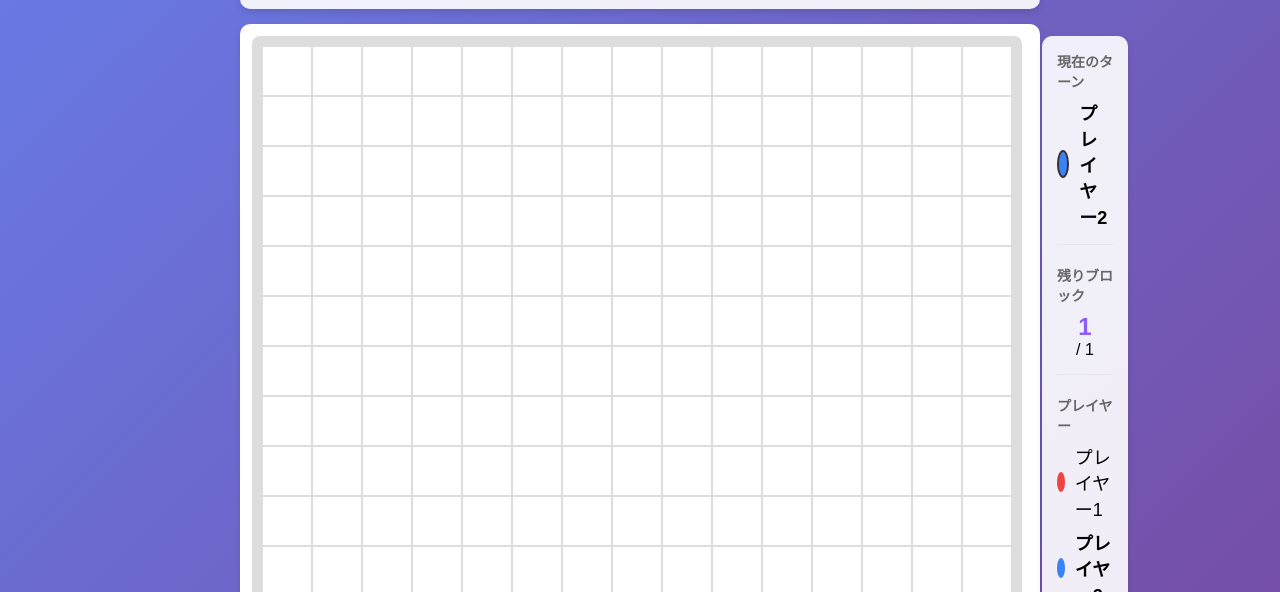
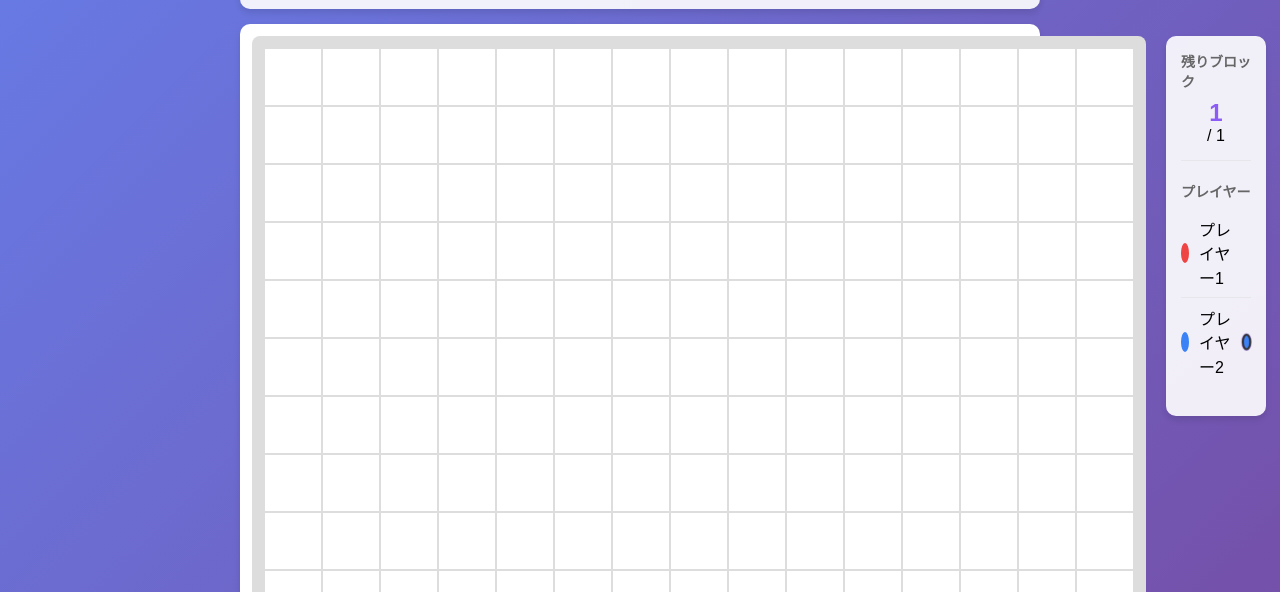
Before and after one commit to gloooot/block, a plain HTML site: page index.html in a window 1280 px wide. Both pictures are taken after a click on the button "👥 2人対戦". Shown: the part 208-800 px from the top of the page. Drawn offline with Linux system fonts and the light colour scheme.

Commit message:
Update index.html

```diff
--- a/index.html
+++ b/index.html
@@ -74,9 +74,7 @@
             background: linear-gradient(135deg, #f59e0b 0%, #d97706 100%);
         }
 
-        .game-screen {
-            display: none;
-        }
+
 
         .game-header {
             display: flex;
@@ -138,27 +136,51 @@
             color: #666;
         }
 
-        .grid-container {
+       　        .grid-container {
             text-align: center;
-            padding: 20px;
+            padding: 15px;
             overflow-x: auto;
-        }
-
-       .grid {
+            overflow-y: hidden;
+            background: white;
+            border-radius: 10px;
+            box-shadow: 0 4px 6px rgba(0,0,0,0.1);
+            margin-bottom: 0;
+
+            /* スクロール対応 */
+            -webkit-overflow-scrolling: touch;
+            scrollbar-width: thin;
+            scrollbar-color: #8b5cf6 #f1f1f1;
+        }
+
+        .grid-container::-webkit-scrollbar {
+            height: 8px;
+        }
+
+        .grid-container::-webkit-scrollbar-track {
+            background: #f1f1f1;
+            border-radius: 4px;
+        }
+
+        .grid-container::-webkit-scrollbar-thumb {
+            background: #8b5cf6;
+            border-radius: 4px;
+        }
+      .grid {
             display: inline-grid;
-            grid-template-columns: repeat(15, 48px); /* 32px → 48px に拡大 */
+            grid-template-columns: repeat(15, 56px); /* 48px → 56px に拡大 */
             gap: 2px;
             background: #ddd;
-            padding: 8px; /* 10px → 8px に削減 */
+            padding: 10px;
             border-radius: 8px;
             min-width: max-content;
-            border: 3px solid transparent; /* ネオン演出用 */
+            border: 3px solid transparent;
             transition: border-color 0.5s ease, box-shadow 0.5s ease;
+            margin: 0 auto;
         }
 
         .cell {
-            width: 48px; /* 32px → 48px に拡大 */
-            height: 48px; /* 32px → 48px に拡大 */
+            width: 56px; /* 48px → 56px に拡大 */
+            height: 56px;
             background: white;
             border: 3px solid transparent;
             box-sizing: border-box;
@@ -166,9 +188,10 @@
             display: flex;
             align-items: center;
             justify-content: center;
-            font-size: 24px; /* 18px → 24px に拡大 */
+            font-size: 28px; /* 24px → 28px に拡大 */
             transition: all 0.3s;
         }
+
 
         .cell:hover {
             background: #f0f0f0;
@@ -188,7 +211,7 @@
 
         .cell.red::before {
             content: '●';
-            font-size: 16px;
+            font-size: 20px;
             font-weight: bold;
         }
 
@@ -200,7 +223,7 @@
 
         .cell.blue::before {
             content: '●';
-            font-size: 16px;
+            font-size: 20px;
             font-weight: bold;
         }
 
@@ -317,20 +340,6 @@
             margin-bottom: 8px;
         }
 
-        .current-player-display {
-            display: flex;
-            align-items: center;
-            gap: 10px;
-            font-size: 18px;
-            font-weight: bold;
-        }
-
-        .player-color-large {
-            width: 24px;
-            height: 24px;
-            border-radius: 50%;
-            border: 2px solid #333;
-        }
 
         .blocks-info {
             font-size: 16px;
@@ -603,6 +612,52 @@
         @keyframes spin {
             0% { transform: rotate(0deg); }
             100% { transform: rotate(360deg); }
+        }
+
+
+        /* 新しいプレイヤーインジケーター */
+        .current-player-indicator {
+            width: 12px;
+            height: 12px;
+            border-radius: 50%;
+            margin-left: 8px;
+            border: 2px solid #333;
+            opacity: 0;
+            transition: opacity 0.3s ease;
+        }
+
+        .current-player-indicator.active {
+            opacity: 1;
+            animation: currentPlayerPulse 1.5s ease-in-out infinite;
+        }
+
+        @keyframes currentPlayerPulse {
+            0%, 100% {
+                transform: scale(1);
+                box-shadow: 0 0 0 0 rgba(139, 92, 246, 0.7);
+            }
+            50% {
+                transform: scale(1.2);
+                box-shadow: 0 0 0 4px rgba(139, 92, 246, 0);
+            }
+        }
+
+        .player-row {
+            display: flex;
+            align-items: center;
+            justify-content: space-between;
+            padding: 8px 0;
+            border-bottom: 1px solid #e5e7eb;
+        }
+
+        .player-row:last-child {
+            border-bottom: none;
+        }
+
+        .player-info {
+            display: flex;
+            align-items: center;
+            gap: 10px;
         }
 
         /* フィールド枠ネオン演出 */
@@ -788,14 +843,6 @@
                         <!-- サイドバー -->
                         <div class="game-sidebar">
                             <div class="sidebar-section">
-                                <div class="sidebar-title">現在のターン</div>
-                                <div class="current-player-display">
-                                    <div class="player-color-large red" id="currentPlayerColor"></div>
-                                    <span id="currentPlayer">プレイヤー1</span>
-                                </div>
-                            </div>
-
-                            <div class="sidebar-section">
                                 <div class="sidebar-title">残りブロック</div>
                                 <div class="blocks-info">
                                     <div class="blocks-remaining" id="remainingBlocks">1</div>
@@ -805,13 +852,21 @@
 
                             <div class="sidebar-section">
                                 <div class="sidebar-title">プレイヤー</div>
-                                <div class="player" id="player1">
-                                    <div class="player-color red"></div>
-                                    <span>プレイヤー1</span>
+
+                                <div class="player-row">
+                                    <div class="player-info">
+                                        <div class="player-color red"></div>
+                                        <span id="player1Name">プレイヤー1</span>
+                                    </div>
+                                    <div class="current-player-indicator red" id="player1Indicator"></div>
                                 </div>
-                                <div class="player" id="player2" style="margin-top: 8px;">
-                                    <div class="player-color blue"></div>
-                                    <span>プレイヤー2</span>
+
+                                <div class="player-row">
+                                    <div class="player-info">
+                                        <div class="player-color blue"></div>
+                                        <span id="player2Name">プレイヤー2</span>
+                                    </div>
+                                    <div class="current-player-indicator blue" id="player2Indicator"></div>
                                 </div>
                             </div>
                         </div>
@@ -1706,9 +1761,14 @@
 
         // グリッド作成
         function createGrid() {
+
+
             var gridElement = document.getElementById('gameGrid');
-            gridElement.innerHTML = '';
-
+                if (!gridElement) {
+                    console.error('gameGrid要素が見つかりません');
+                    return;
+                }
+                gridElement.innerHTML = '';
             updateGridTemplate();
 
             for (var row = 0; row < GRID_HEIGHT; row++) {
@@ -1734,35 +1794,36 @@
 
         // 画面表示更新
         function updateDisplay() {
-            document.getElementById('player1').classList.toggle('active', game.currentPlayer === 1);
-            document.getElementById('player2').classList.toggle('active', game.currentPlayer === 2);
-
+           // document.getElementById('player1').classList.toggle('active', game.currentPlayer === 1);
+           // document.getElementById('player2').classList.toggle('active', game.currentPlayer === 2);
+
+
+
+            // プレイヤー表示名更新
             if (game.isAI) {
-                var aiElement = game.aiPlayer === 1 ?
-                    document.getElementById('player1') :
-                    document.getElementById('player2');
-                aiElement.classList.add('ai');
-                aiElement.querySelector('span').textContent = `AI (Lv${aiLevel})`;
-
-                var humanElement = game.aiPlayer === 1 ?
-                    document.getElementById('player2') :
-                    document.getElementById('player1');
-                humanElement.classList.remove('ai');
-                humanElement.querySelector('span').textContent = game.aiPlayer === 1 ? 'プレイヤー2' : 'プレイヤー1';
+                var player1Name = document.getElementById('player1Name');
+                var player2Name = document.getElementById('player2Name');
+
+                if (game.aiPlayer === 1) {
+                    player1Name.textContent = `AI (Lv${aiLevel})`;
+                    player2Name.textContent = 'プレイヤー2';
+                } else {
+                    player1Name.textContent = 'プレイヤー1';
+                    player2Name.textContent = `AI (Lv${aiLevel})`;
+                }
             } else {
-                document.getElementById('player1').classList.remove('ai');
-                document.getElementById('player2').classList.remove('ai');
-                document.getElementById('player1').querySelector('span').textContent = 'プレイヤー1';
-                document.getElementById('player2').querySelector('span').textContent = 'プレイヤー2';
-            }
-
-            var currentPlayerName;
-            if (game.currentPlayer === 1) {
-                currentPlayerName = (game.isAI && game.aiPlayer === 1) ? `AI (Lv${aiLevel})` : 'プレイヤー1';
-            } else {
-                currentPlayerName = (game.isAI && game.aiPlayer === 2) ? `AI (Lv${aiLevel})` : 'プレイヤー2';
-            }
-            document.getElementById('currentPlayer').textContent = currentPlayerName;
+                document.getElementById('player1Name').textContent = 'プレイヤー1';
+                document.getElementById('player2Name').textContent = 'プレイヤー2';
+            }
+
+            // 現在プレイヤーのインジケーター更新
+            var player1Indicator = document.getElementById('player1Indicator');
+            var player2Indicator = document.getElementById('player2Indicator');
+
+            if (player1Indicator && player2Indicator) {
+                player1Indicator.classList.toggle('active', game.currentPlayer === 1);
+                player2Indicator.classList.toggle('active', game.currentPlayer === 2);
+            }
 
             document.getElementById('remainingBlocks').textContent = game.remainingBlocks;
             var maxBlocks = game.turnCount === 0 ? 1 : BLOCKS_PER_TURN;
@@ -2765,17 +2826,25 @@ function updateGrid() {
                 var cellSize;
 
                 if (screenWidth <= 480) {
-                    cellSize = '16px';  // 小さいスマホ
+                    cellSize = '20px';  // 小さいスマホ
                 } else if (screenWidth <= 600) {
-                    cellSize = '20px';  // スマホ
+                    cellSize = '24px';  // スマホ
                 } else if (screenWidth <= 768) {
-                    cellSize = '28px';  // タブレット
+                    cellSize = '32px';  // タブレット
                 } else {
-                    cellSize = '48px';  // PC（拡大）
+                    cellSize = '56px';  // PC（拡大）
                 }
 
                 gridElement.style.gridTemplateColumns = `repeat(${GRID_WIDTH}, ${cellSize})`;
                 console.log(`グリッド更新: ${GRID_WIDTH}列 × ${cellSize} (画面幅: ${screenWidth}px)`);
+
+                // スクロール位置を中央に調整（新しい列が追加された時）
+                var container = gridElement.closest('.grid-container');
+                if (container && GRID_WIDTH > 15) {
+                    setTimeout(() => {
+                        container.scrollLeft = (container.scrollWidth - container.clientWidth) / 2;
+                    }, 100);
+                }
             }
         }
 
```
